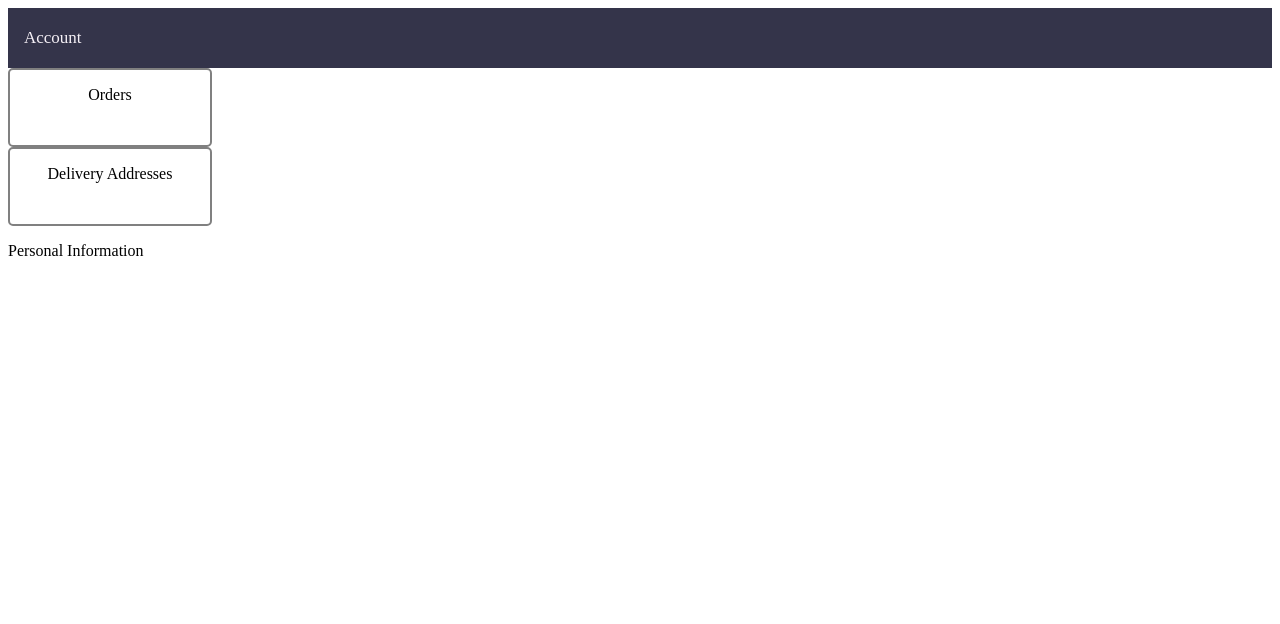
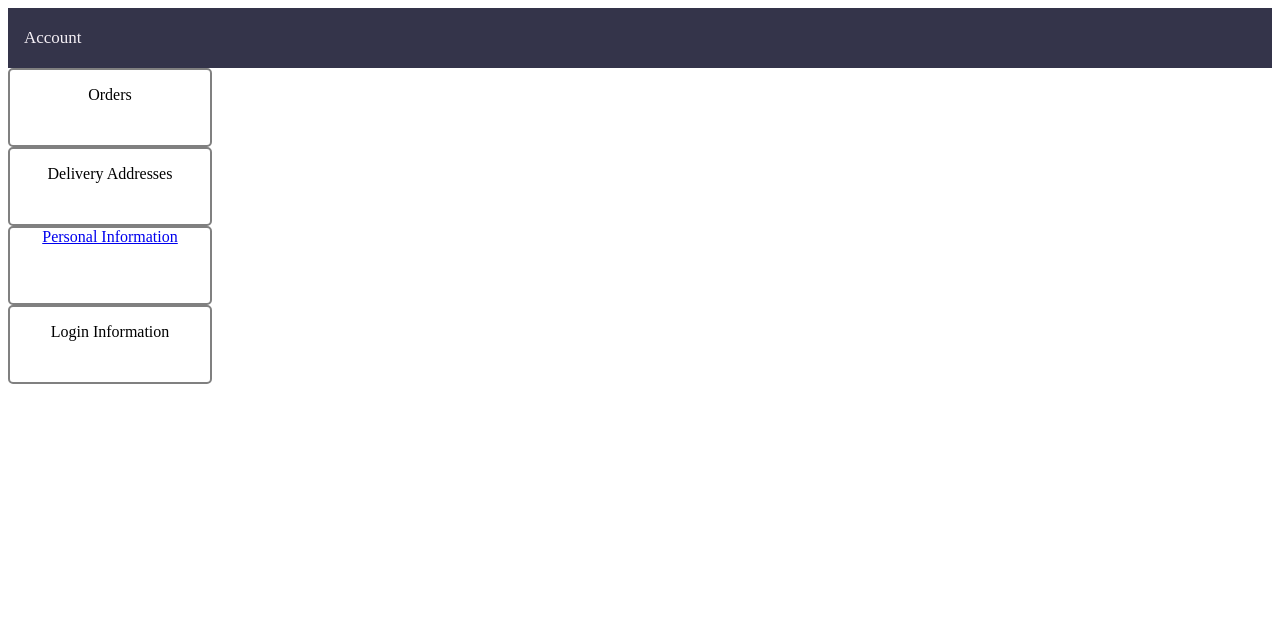
Before and after one commit to scarhead7/Projects, a PHP site: page / in a window 1280 px wide. Shown: the top 624 px of the page. Run offline with PHP 8.4, Linux system fonts and the light colour scheme.

Commit message:
User Portal update
- created personal.php
  - updates user personal information
- updated style classes on user portal page
- update pages links on user portal page

```diff
--- a/Fullstack/E-Commerce Mockup/view/portal.php
+++ b/Fullstack/E-Commerce Mockup/view/portal.php
@@ -1,7 +1,7 @@
 <?php
 
 /* 1E1DB14C
-** CREATED 261327 NOV 2025 UPDATED 29 NOV 2025
+** CREATED 261327 NOV 2025 UPDATED 30 NOV 2025
 ** Fullstack project: user account portal page.
 */
 
@@ -17,8 +17,8 @@ include $_SERVER['DOCUMENT_ROOT'] . '/Store/elements/nav.php';
 
 <div class="account-links-container"><p>Orders</p></div>
 <div class="account-links-container"><p class="account-home-links">Delivery Addresses</p></div>
-<p class="account-home-links">Personal Information</p>
-<p class=""></p>
+<div class="account-links-container"><a class="account-home-links" href="/Store/view/personal.php">Personal Information</a></div>
+<div class="account-links-container"><p class="account-home-links">Login Information</p></div>
 
 <?php
 include $_SERVER['DOCUMENT_ROOT'] . '/Store/elements/footer.php';
```
Also changed, not shown: Fullstack/E-Commerce Mockup/view/personal.php (added, +22 -0 lines).
